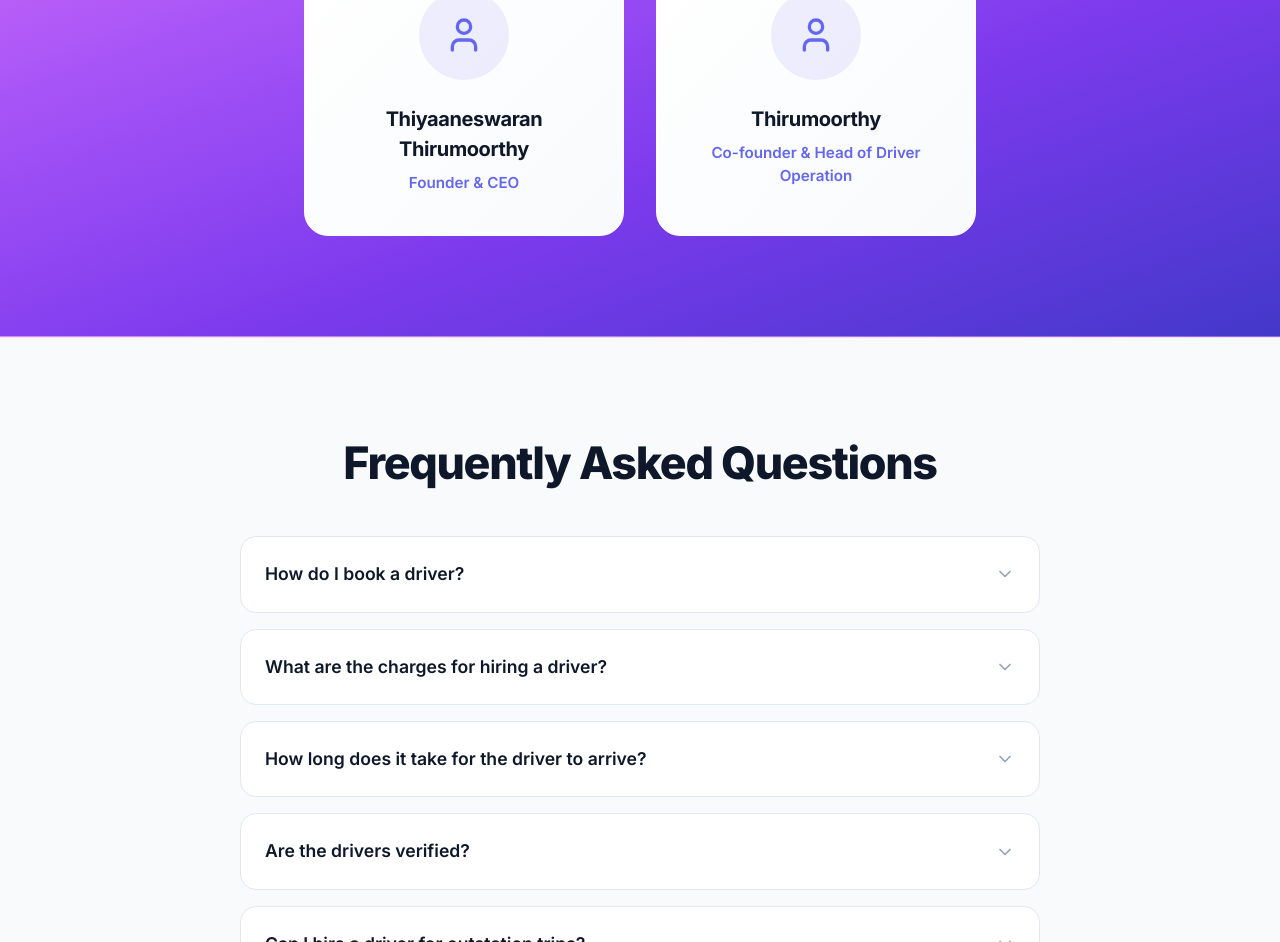
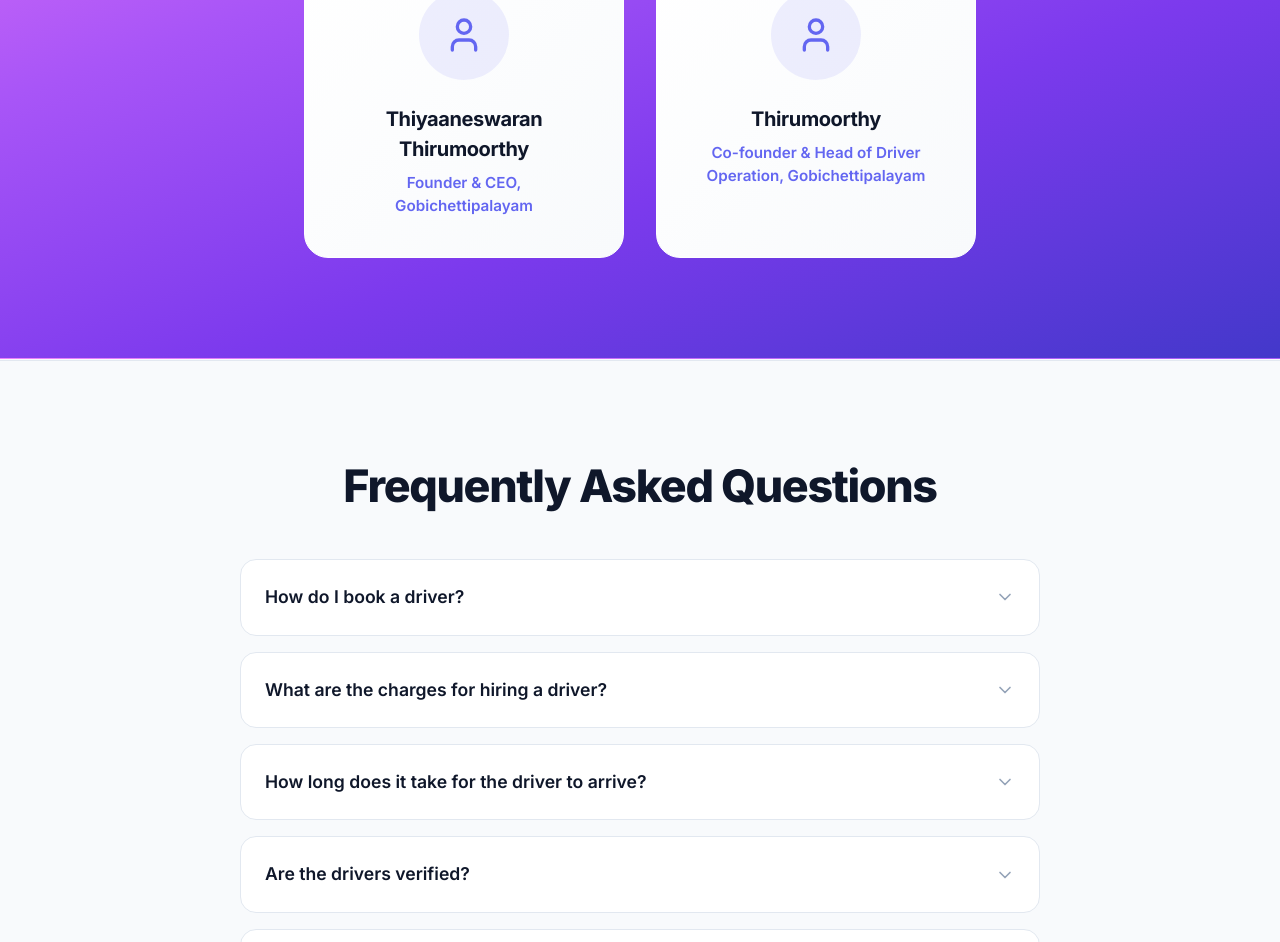
Before and after one commit to DhanushSundharam/circlein, a React (Vite) app: page / in a window 1280 px wide. Shown: the part 5569-6511 px from the top of the page. Built offline with nearby package versions, Linux system fonts and the light colour scheme.

Commit message:
feat: Add Gobichettipalayam location to Founder and Co-founder roles

```diff
--- a/src/pages/Landing.jsx
+++ b/src/pages/Landing.jsx
@@ -105,8 +105,8 @@ const T = {
     teamTag: 'Our Team',
     teamTitle: 'Meet the Founders',
     teamMembers: [
-      { role: 'Founder & CEO', name: 'Thiyaaneswaran Thirumoorthy' },
-      { role: 'Co-founder & Head of Driver Operation', name: 'Thirumoorthy' }
+      { role: 'Founder & CEO, Gobichettipalayam', name: 'Thiyaaneswaran Thirumoorthy' },
+      { role: 'Co-founder & Head of Driver Operation, Gobichettipalayam', name: 'Thirumoorthy' }
     ],
 
     faqTitle: 'Frequently Asked Questions',
@@ -209,8 +209,8 @@ const T = {
     teamTag: 'எங்கள் அணி',
     teamTitle: 'நிறுவனர்களை சந்தியுங்கள்',
     teamMembers: [
-      { role: 'நிறுவனர் & CEO', name: 'Thiyaaneswaran Thirumoorthy' },
-      { role: 'இணை நிறுவனர் & ஓட்டுனர் செயல்பாட்டு தலைவர்', name: 'Thirumoorthy' }
+      { role: 'நிறுவனர் & CEO, கோபிசெட்டிபாளையம்', name: 'Thiyaaneswaran Thirumoorthy' },
+      { role: 'இணை நிறுவனர் & ஓட்டுனர் செயல்பாட்டு தலைவர், கோபிசெட்டிபாளையம்', name: 'Thirumoorthy' }
     ],
 
     faqTitle: 'அடிக்கடி கேட்கப்படும் கேள்விகள்',
```
